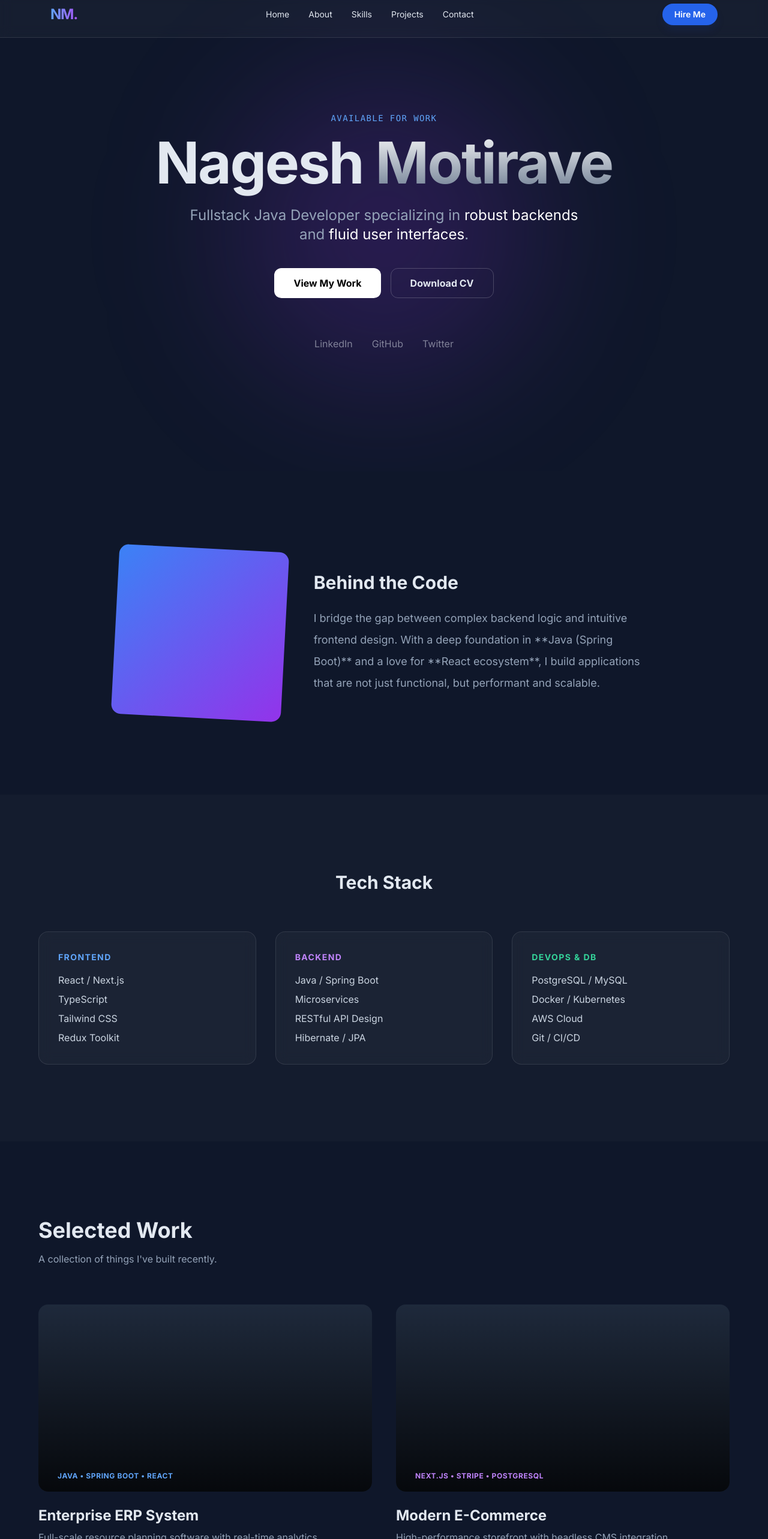
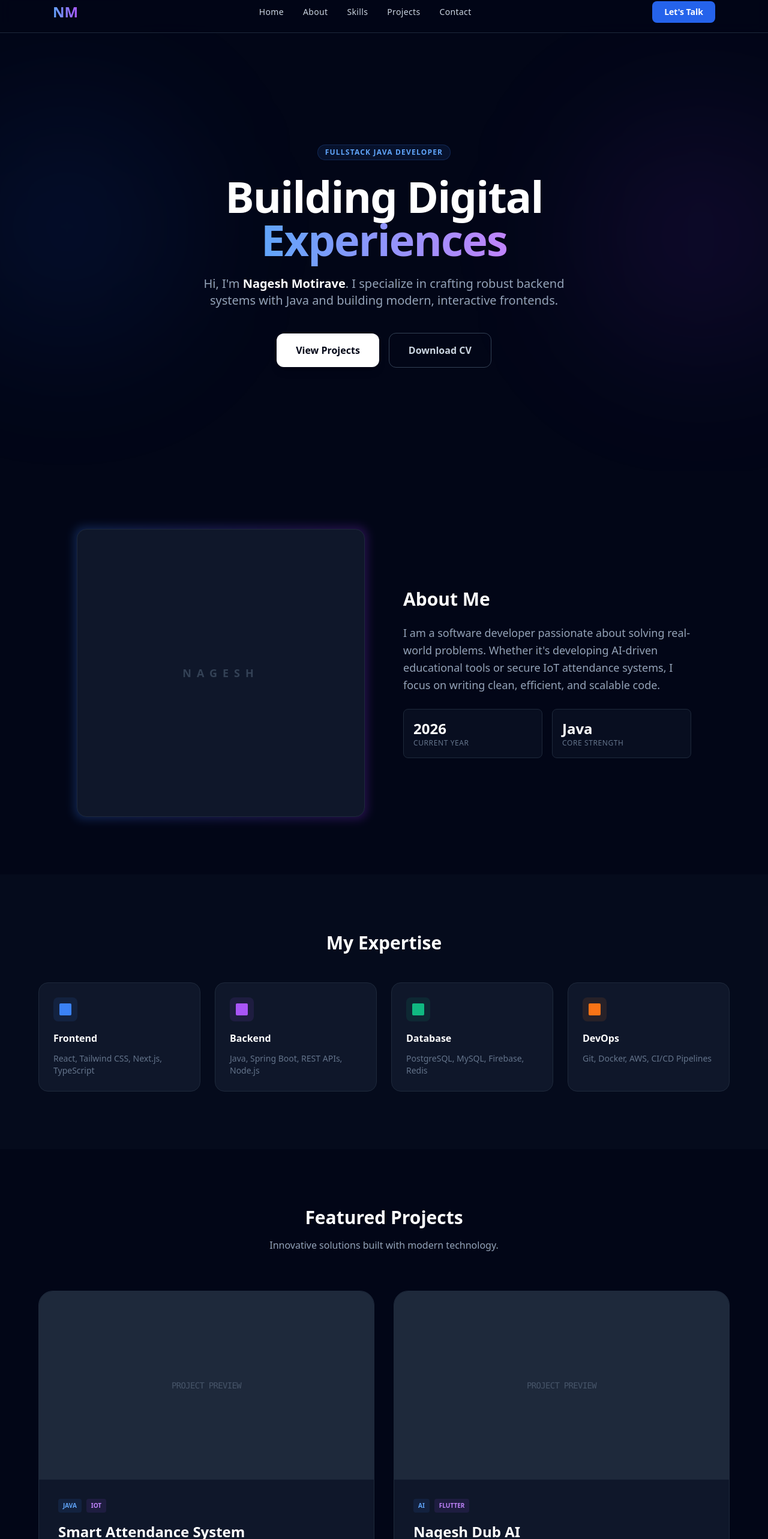
Before and after one commit to Nagesh-Motirave/CodeAlphaPortfolio, a plain HTML site: page index.html in a window 1280 px wide. Shown: the part 14-2580 px from the top of the page at 60% size. Drawn offline with nearby package versions, Linux system fonts and the light colour scheme.

Commit message:
used only html and tailwindcss

```diff
--- a/index.html
+++ b/index.html
@@ -3,177 +3,205 @@
 <head>
   <meta charset="UTF-8">
   <meta name="viewport" content="width=device-width, initial-scale=1.0">
+  <!-- Tailwind CSS CDN -->
   <script src="https://cdn.tailwindcss.com"></script>
-  <title>Nagesh Motirave | Fullstack Java Developer</title>
-  <style>
-    @import url('https://fonts.googleapis.com/css2?family=Inter:wght@300;400;600;700&display=swap');
-    body { font-family: 'Inter', sans-serif; }
-    .glass { background: rgba(255, 255, 255, 0.03); backdrop-filter: blur(10px); }
-  </style>
+  <title>Nagesh Motirave | Fullstack Developer</title>
 </head>
-<body class="bg-[#0f172a] text-slate-200 selection:bg-purple-500/30">
+<body class="bg-slate-950 text-slate-300 font-sans antialiased">
 
-  <!-- Navigation -->
-  <header class="fixed top-0 w-full z-50 glass border-b border-white/10">
-    <nav class="flex justify-between items-center p-5 max-w-6xl mx-auto">
-      <div class="font-bold text-2xl tracking-tighter bg-gradient-to-r from-blue-400 to-purple-500 bg-clip-text text-transparent">
-        NM.
+  <!-- Header / Navigation -->
+  <header class="fixed top-0 w-full z-50 bg-slate-950/80 backdrop-blur-md border-b border-slate-800">
+    <nav class="flex justify-between items-center max-w-6xl mx-auto px-6 py-4">
+      <div class="text-2xl font-bold bg-gradient-to-r from-blue-400 to-purple-500 bg-clip-text text-transparent">
+        NM
       </div>
-      <ul class="hidden md:flex space-x-8 text-sm font-medium">
-        <li><a href="#" class="hover:text-blue-400 transition">Home</a></li>
-        <li><a href="#about" class="hover:text-blue-400 transition">About</a></li>
-        <li><a href="#skills" class="hover:text-blue-400 transition">Skills</a></li>
-        <li><a href="#projects" class="hover:text-blue-400 transition">Projects</a></li>
-        <li><a href="#contact" class="hover:text-blue-400 transition">Contact</a></li>
+      <ul class="hidden md:flex space-x-8 text-sm font-medium tracking-wide">
+        <li><a href="#" class="hover:text-blue-400 transition-colors">Home</a></li>
+        <li><a href="#about" class="hover:text-blue-400 transition-colors">About</a></li>
+        <li><a href="#skills" class="hover:text-blue-400 transition-colors">Skills</a></li>
+        <li><a href="#projects" class="hover:text-blue-400 transition-colors">Projects</a></li>
+        <li><a href="#contact" class="hover:text-blue-400 transition-colors">Contact</a></li>
       </ul>
-      <button class="bg-blue-600 hover:bg-blue-500 text-white px-5 py-2 rounded-full text-sm font-semibold transition shadow-lg shadow-blue-900/20">
-        Hire Me
-      </button>
+      <a href="#contact" class="hidden md:block bg-blue-600 hover:bg-blue-700 text-white px-5 py-2 rounded-lg text-sm font-semibold transition-all">
+        Let's Talk
+      </a>
     </nav>
   </header>
 
   <!-- Hero Section -->
-  <main class="relative min-h-screen flex flex-col justify-center items-center text-center px-4 overflow-hidden">
-    <!-- Decorative background glow -->
-    <div class="absolute top-1/2 left-1/2 -translate-x-1/2 -translate-y-1/2 w-[500px] h-[500px] bg-purple-600/20 rounded-full blur-[120px] -z-10"></div>
+  <section class="relative min-h-screen flex items-center justify-center pt-20 overflow-hidden">
+    <!-- Background Decoration -->
+    <div class="absolute top-1/4 -left-20 w-96 h-96 bg-blue-600/10 rounded-full blur-[120px]"></div>
+    <div class="absolute bottom-1/4 -right-20 w-96 h-96 bg-purple-600/10 rounded-full blur-[120px]"></div>
 
-    <span class="text-blue-400 font-mono mb-4 block tracking-widest uppercase text-sm">Available for work</span>
-    <h1 class="text-5xl md:text-8xl font-extrabold mb-6 tracking-tight">
-      Nagesh <span class="text-transparent bg-clip-text bg-gradient-to-b from-white to-slate-500">Motirave</span>
-    </h1>
-    <h2 class="text-xl md:text-2xl text-slate-400 max-w-2xl mb-10 leading-relaxed">
-      Fullstack Java Developer specializing in <span class="text-white">robust backends</span> and <span class="text-white">fluid user interfaces</span>.
-    </h2>
-
-    <div class="flex flex-col sm:flex-row space-y-4 sm:space-y-0 sm:space-x-4 mb-16">
-      <a href="#projects" class="bg-white text-black hover:bg-slate-200 px-8 py-3 rounded-xl font-bold transition flex items-center justify-center">
-        View My Work
-      </a>
-      <button class="border border-white/20 hover:bg-white/5 px-8 py-3 rounded-xl font-bold transition">
-        Download CV
-      </button>
+    <div class="max-w-4xl mx-auto text-center px-6 z-10">
+      <span class="inline-block py-1 px-3 rounded-full bg-blue-500/10 text-blue-400 text-xs font-bold tracking-widest uppercase mb-6 border border-blue-500/20">
+        Fullstack Java Developer
+      </span>
+      <h1 class="text-5xl md:text-7xl font-extrabold text-white mb-6 tracking-tight leading-tight">
+        Building Digital <span class="text-transparent bg-clip-text bg-gradient-to-r from-blue-400 to-purple-400">Experiences</span>
+      </h1>
+      <p class="text-lg md:text-xl text-slate-400 mb-10 max-w-2xl mx-auto leading-relaxed">
+        Hi, I'm <span class="text-white font-semibold">Nagesh Motirave</span>. I specialize in crafting robust backend systems with Java and building modern, interactive frontends.
+      </p>
+      <div class="flex flex-col sm:flex-row items-center justify-center gap-4">
+        <a href="#projects" class="w-full sm:w-auto bg-white text-slate-950 px-8 py-4 rounded-xl font-bold hover:bg-blue-400 transition-all shadow-lg">
+          View Projects
+        </a>
+        <a href="#" class="w-full sm:w-auto border border-slate-700 px-8 py-4 rounded-xl font-bold hover:bg-slate-900 transition-all">
+          Download CV
+        </a>
+      </div>
     </div>
-
-    <div class="flex space-x-8 opacity-50 hover:opacity-100 transition-opacity">
-      <a href="https://www.linkedin.com/in/nagesh-motirave-96a1a8251/" class="hover:text-blue-400">LinkedIn</a>
-      <a href="https://github.com/Nagesh-Motirave" class="hover:text-white">GitHub</a>
-      <a href="#" class="hover:text-red-400">Twitter</a>
-    </div>
-  </main>
+  </section>
 
   <!-- About Section -->
-  <section id="about" class="py-32 px-8">
-    <div class="max-w-4xl mx-auto">
-      <div class="grid md:grid-cols-[1fr_2fr] gap-12 items-center">
-        <div class="aspect-square bg-gradient-to-br from-blue-500 to-purple-600 rounded-2xl rotate-3 hover:rotate-0 transition duration-500"></div>
+  <section id="about" class="py-24 px-6">
+    <div class="max-w-5xl mx-auto">
+      <div class="grid md:grid-cols-2 gap-16 items-center">
+        <div class="relative group">
+          <div class="absolute -inset-1 bg-gradient-to-r from-blue-500 to-purple-600 rounded-2xl blur opacity-25 group-hover:opacity-50 transition duration-1000"></div>
+          <div class="relative bg-slate-900 rounded-2xl aspect-square flex items-center justify-center border border-slate-800">
+            <span class="text-slate-700 font-bold text-lg uppercase tracking-[0.5em]">Nagesh</span>
+          </div>
+        </div>
         <div>
-          <h2 class="text-3xl font-bold mb-6">Behind the Code</h2>
-          <p class="text-slate-400 leading-loose text-lg">
-            I bridge the gap between complex backend logic and intuitive frontend design. With a deep foundation in **Java (Spring Boot)** and a love for **React ecosystem**, I build applications that are not just functional, but performant and scalable.
+          <h2 class="text-3xl font-bold text-white mb-6">About Me</h2>
+          <p class="text-slate-400 text-lg leading-relaxed mb-6">
+            I am a software developer passionate about solving real-world problems. Whether it's developing AI-driven educational tools or secure IoT attendance systems, I focus on writing clean, efficient, and scalable code.
           </p>
+          <div class="grid grid-cols-2 gap-4">
+            <div class="p-4 bg-slate-900/50 rounded-lg border border-slate-800">
+              <p class="text-white font-bold text-2xl">2026</p>
+              <p class="text-xs uppercase text-slate-500 tracking-wider">Current Year</p>
+            </div>
+            <div class="p-4 bg-slate-900/50 rounded-lg border border-slate-800">
+              <p class="text-white font-bold text-2xl">Java</p>
+              <p class="text-xs uppercase text-slate-500 tracking-wider">Core Strength</p>
+            </div>
+          </div>
         </div>
       </div>
     </div>
   </section>
 
   <!-- Skills Section -->
-  <section id="skills" class="py-32 px-8 bg-white/[0.02]">
+  <section id="skills" class="py-24 px-6 bg-slate-900/30">
     <div class="max-w-6xl mx-auto">
-      <h2 class="text-3xl font-bold mb-16 text-center">Tech Stack</h2>
-      <div class="grid grid-cols-1 md:grid-cols-3 gap-8">
+      <h2 class="text-3xl font-bold text-white mb-12 text-center">My Expertise</h2>
+      <div class="grid grid-cols-1 sm:grid-cols-2 lg:grid-cols-4 gap-6">
         <!-- Frontend -->
-        <div class="p-8 rounded-2xl border border-white/10 glass hover:border-blue-500/50 transition">
-          <h3 class="text-blue-400 font-bold mb-4 uppercase text-sm tracking-widest">Frontend</h3>
-          <ul class="space-y-2 text-slate-300">
-            <li>React / Next.js</li>
-            <li>TypeScript</li>
-            <li>Tailwind CSS</li>
-            <li>Redux Toolkit</li>
-          </ul>
+        <div class="p-6 bg-slate-900 rounded-2xl border border-slate-800 hover:border-blue-500/50 transition-all">
+          <div class="w-10 h-10 bg-blue-500/10 rounded-lg flex items-center justify-center mb-4">
+            <div class="w-5 h-5 bg-blue-500 rounded-sm"></div>
+          </div>
+          <h3 class="text-white font-bold mb-3">Frontend</h3>
+          <p class="text-sm text-slate-500">React, Tailwind CSS, Next.js, TypeScript</p>
         </div>
         <!-- Backend -->
-        <div class="p-8 rounded-2xl border border-white/10 glass hover:border-purple-500/50 transition">
-          <h3 class="text-purple-400 font-bold mb-4 uppercase text-sm tracking-widest">Backend</h3>
-          <ul class="space-y-2 text-slate-300">
-            <li>Java / Spring Boot</li>
-            <li>Microservices</li>
-            <li>RESTful API Design</li>
-            <li>Hibernate / JPA</li>
-          </ul>
+        <div class="p-6 bg-slate-900 rounded-2xl border border-slate-800 hover:border-purple-500/50 transition-all">
+          <div class="w-10 h-10 bg-purple-500/10 rounded-lg flex items-center justify-center mb-4">
+            <div class="w-5 h-5 bg-purple-500 rounded-sm"></div>
+          </div>
+          <h3 class="text-white font-bold mb-3">Backend</h3>
+          <p class="text-sm text-slate-500">Java, Spring Boot, REST APIs, Node.js</p>
         </div>
-        <!-- Database/Tools -->
-        <div class="p-8 rounded-2xl border border-white/10 glass hover:border-emerald-500/50 transition">
-          <h3 class="text-emerald-400 font-bold mb-4 uppercase text-sm tracking-widest">DevOps & DB</h3>
-          <ul class="space-y-2 text-slate-300">
-            <li>PostgreSQL / MySQL</li>
-            <li>Docker / Kubernetes</li>
-            <li>AWS Cloud</li>
-            <li>Git / CI/CD</li>
-          </ul>
+        <!-- Database -->
+        <div class="p-6 bg-slate-900 rounded-2xl border border-slate-800 hover:border-emerald-500/50 transition-all">
+          <div class="w-10 h-10 bg-emerald-500/10 rounded-lg flex items-center justify-center mb-4">
+            <div class="w-5 h-5 bg-emerald-500 rounded-sm"></div>
+          </div>
+          <h3 class="text-white font-bold mb-3">Database</h3>
+          <p class="text-sm text-slate-500">PostgreSQL, MySQL, Firebase, Redis</p>
+        </div>
+        <!-- Tools -->
+        <div class="p-6 bg-slate-900 rounded-2xl border border-slate-800 hover:border-orange-500/50 transition-all">
+          <div class="w-10 h-10 bg-orange-500/10 rounded-lg flex items-center justify-center mb-4">
+            <div class="w-5 h-5 bg-orange-500 rounded-sm"></div>
+          </div>
+          <h3 class="text-white font-bold mb-3">DevOps</h3>
+          <p class="text-sm text-slate-500">Git, Docker, AWS, CI/CD Pipelines</p>
         </div>
       </div>
     </div>
   </section>
 
   <!-- Projects Section -->
-  <section id="projects" class="py-32 px-8">
+  <section id="projects" class="py-24 px-6">
     <div class="max-w-6xl mx-auto">
-      <div class="flex justify-between items-end mb-16">
-        <div>
-          <h2 class="text-4xl font-bold mb-4">Selected Work</h2>
-          <p class="text-slate-400">A collection of things I've built recently.</p>
-        </div>
+      <div class="text-center mb-16">
+        <h2 class="text-3xl font-bold text-white mb-4">Featured Projects</h2>
+        <p class="text-slate-400">Innovative solutions built with modern technology.</p>
       </div>
 
-      <div class="grid md:grid-cols-2 gap-10">
-        <!-- Project Card -->
-        <div class="group cursor-pointer">
-          <div class="relative overflow-hidden rounded-2xl bg-slate-800 aspect-video mb-6">
-            <div class="absolute inset-0 bg-gradient-to-t from-black/80 to-transparent flex items-end p-8">
-               <div class="transform translate-y-4 group-hover:translate-y-0 transition">
-                 <span class="text-xs font-bold uppercase tracking-wider text-blue-400">Java • Spring Boot • React</span>
-               </div>
+      <div class="grid md:grid-cols-2 gap-8">
+        <!-- Project 1 -->
+        <div class="group bg-slate-900 rounded-3xl overflow-hidden border border-slate-800 hover:border-slate-700 transition-all">
+          <div class="aspect-video bg-slate-800 flex items-center justify-center group-hover:bg-slate-800/50 transition-all">
+            <span class="text-slate-600 font-mono text-sm tracking-tighter">PROJECT PREVIEW</span>
+          </div>
+          <div class="p-8">
+            <div class="flex gap-2 mb-4">
+              <span class="text-[10px] font-bold px-2 py-1 bg-blue-500/10 text-blue-400 rounded">JAVA</span>
+              <span class="text-[10px] font-bold px-2 py-1 bg-purple-500/10 text-purple-400 rounded">IOT</span>
             </div>
+            <h3 class="text-2xl font-bold text-white mb-3">Smart Attendance System</h3>
+            <p class="text-slate-400 mb-6 line-clamp-2">AI-based facial recognition system with GPS geofencing to prevent proxy attendance.</p>
+            <a href="#" class="text-white font-semibold flex items-center gap-2 group-hover:gap-4 transition-all text-sm uppercase tracking-widest">
+              View Case Study <span>→</span>
+            </a>
           </div>
-          <h3 class="text-2xl font-bold mb-2 group-hover:text-blue-400 transition">Enterprise ERP System</h3>
-          <p class="text-slate-400">Full-scale resource planning software with real-time analytics.</p>
         </div>
 
-        <div class="group cursor-pointer">
-          <div class="relative overflow-hidden rounded-2xl bg-slate-800 aspect-video mb-6">
-            <div class="absolute inset-0 bg-gradient-to-t from-black/80 to-transparent flex items-end p-8">
-               <div class="transform translate-y-4 group-hover:translate-y-0 transition">
-                 <span class="text-xs font-bold uppercase tracking-wider text-purple-400">Next.js • Stripe • PostgreSQL</span>
-               </div>
+        <!-- Project 2 -->
+        <div class="group bg-slate-900 rounded-3xl overflow-hidden border border-slate-800 hover:border-slate-700 transition-all">
+          <div class="aspect-video bg-slate-800 flex items-center justify-center group-hover:bg-slate-800/50 transition-all">
+            <span class="text-slate-600 font-mono text-sm tracking-tighter">PROJECT PREVIEW</span>
+          </div>
+          <div class="p-8">
+            <div class="flex gap-2 mb-4">
+              <span class="text-[10px] font-bold px-2 py-1 bg-blue-500/10 text-blue-400 rounded">AI</span>
+              <span class="text-[10px] font-bold px-2 py-1 bg-purple-500/10 text-purple-400 rounded">FLUTTER</span>
             </div>
+            <h3 class="text-2xl font-bold text-white mb-3">Nagesh Dub AI</h3>
+            <p class="text-slate-400 mb-6 line-clamp-2">Automated English-to-Hindi lecture dubbing system using voice cloning technology.</p>
+            <a href="#" class="text-white font-semibold flex items-center gap-2 group-hover:gap-4 transition-all text-sm uppercase tracking-widest">
+              View Case Study <span>→</span>
+            </a>
           </div>
-          <h3 class="text-2xl font-bold mb-2 group-hover:text-purple-400 transition">Modern E-Commerce</h3>
-          <p class="text-slate-400">High-performance storefront with headless CMS integration.</p>
         </div>
       </div>
     </div>
   </section>
 
   <!-- Contact Section -->
-  <section id="contact" class="py-32 px-8">
-    <div class="max-w-2xl mx-auto glass p-10 rounded-3xl border border-white/10 shadow-2xl">
-      <h2 class="text-3xl font-bold mb-4 text-center">Let's Connect</h2>
-      <p class="mb-10 text-slate-400 text-center">Have a project in mind or just want to chat? My inbox is always open.</p>
-      <form class="space-y-4">
-        <div class="grid grid-cols-2 gap-4">
-          <input type="text" placeholder="Name" class="w-full p-4 rounded-xl bg-white/5 border border-white/10 focus:border-blue-500 focus:bg-white/10 outline-none transition">
-          <input type="email" placeholder="Email" class="w-full p-4 rounded-xl bg-white/5 border border-white/10 focus:border-blue-500 focus:bg-white/10 outline-none transition">
+  <section id="contact" class="py-24 px-6">
+    <div class="max-w-4xl mx-auto bg-gradient-to-b from-slate-900 to-slate-950 p-8 md:p-16 rounded-[2rem] border border-slate-800 shadow-2xl">
+      <div class="text-center mb-12">
+        <h2 class="text-3xl font-bold text-white mb-4">Ready to work together?</h2>
+        <p class="text-slate-400">Feel free to reach out for collaborations or just a friendly hello.</p>
+      </div>
+      <form class="space-y-6">
+        <div class="grid md:grid-cols-2 gap-6">
+          <input type="text" placeholder="Full Name" class="w-full bg-slate-950 border border-slate-800 p-4 rounded-xl focus:border-blue-500 focus:ring-1 focus:ring-blue-500 outline-none transition-all">
+          <input type="email" placeholder="Email Address" class="w-full bg-slate-950 border border-slate-800 p-4 rounded-xl focus:border-blue-500 focus:ring-1 focus:ring-blue-500 outline-none transition-all">
         </div>
-        <textarea placeholder="Your Message" rows="5" class="w-full p-4 rounded-xl bg-white/5 border border-white/10 focus:border-blue-500 focus:bg-white/10 outline-none transition"></textarea>
-        <button class="w-full bg-blue-600 hover:bg-blue-500 py-4 rounded-xl font-bold transition shadow-lg shadow-blue-600/20">
+        <textarea rows="5" placeholder="Your Message" class="w-full bg-slate-950 border border-slate-800 p-4 rounded-xl focus:border-blue-500 focus:ring-1 focus:ring-blue-500 outline-none transition-all"></textarea>
+        <button class="w-full bg-blue-600 hover:bg-blue-700 text-white font-bold py-4 rounded-xl transition-all shadow-lg shadow-blue-900/20">
           Send Message
         </button>
       </form>
     </div>
   </section>
 
-  <footer class="py-12 border-t border-white/5 text-center text-slate-500 text-sm">
-    <p>&copy; 2026 Nagesh Motirave. Built with Coffee and Tailwind CSS.</p>
+  <!-- Footer -->
+  <footer class="py-12 border-t border-slate-900 text-center">
+    <div class="flex justify-center space-x-6 mb-6">
+      <a href="#" class="text-slate-500 hover:text-white transition-colors">GitHub</a>
+      <a href="#" class="text-slate-500 hover:text-white transition-colors">LinkedIn</a>
+      <a href="#" class="text-slate-500 hover:text-white transition-colors">Twitter</a>
+    </div>
+    <p class="text-slate-600 text-sm">&copy; 2026 Nagesh Motirave. All rights reserved.</p>
   </footer>
 
 </body>
```
